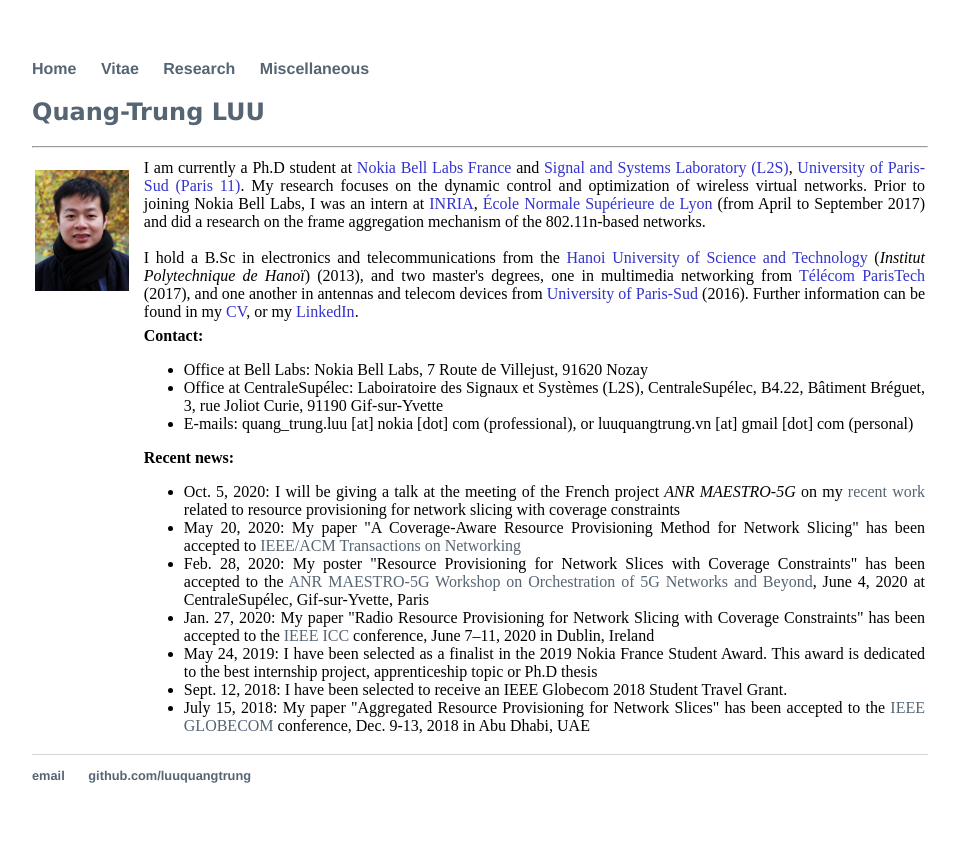
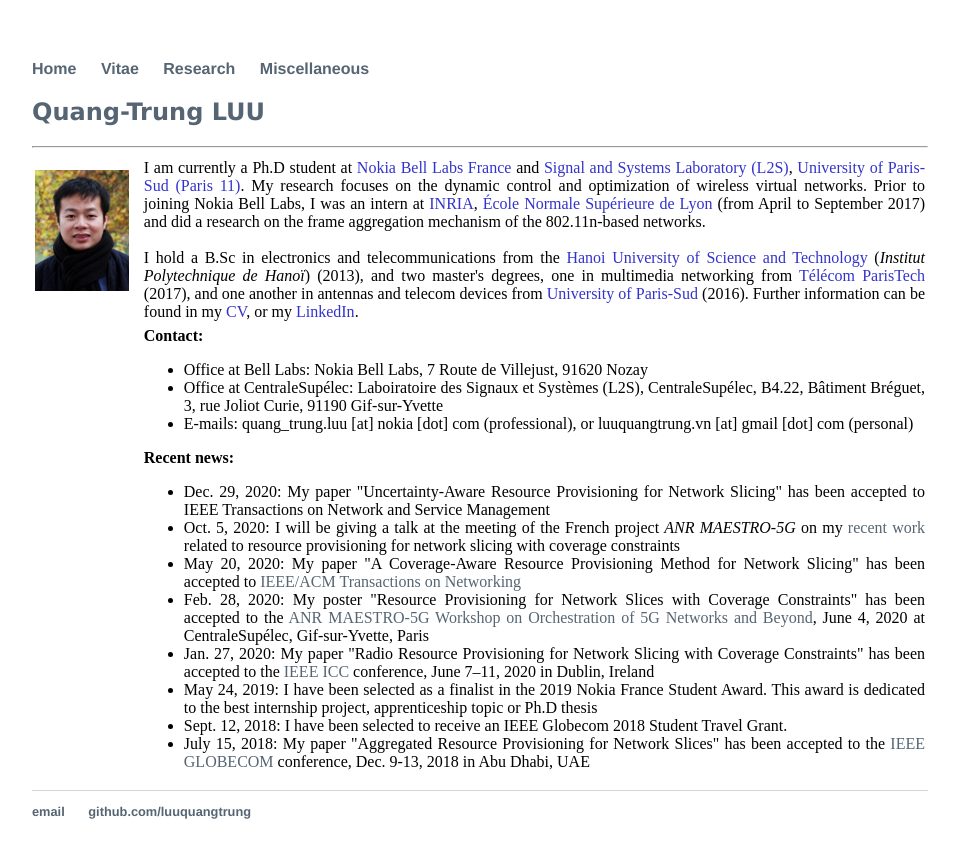
Before and after one commit to luuquangtrung/luuquangtrung.github.io_v1, a Jekyll site: the page built from index.html, in a window 1280 px wide. Shown: the top 858 px of the page, without its empty margins (160-1119 px from the left). Built offline with Jekyll 4.4.1, drawn with Linux system fonts in a browser that asks for light colours.

Commit message:
update main index

```diff
--- a/index.html
+++ b/index.html
@@ -49,6 +49,7 @@ title: Quang-Trung Luu
 
 			<b>Recent news:</b>
 			<ul>
+				<li> Dec. 29, 2020: My paper "Uncertainty-Aware Resource Provisioning for Network Slicing" has been accepted to IEEE Transactions on Network and Service Management</li>
 				<li> Oct. 5, 2020: I will be giving a talk at the meeting of the French project <em>ANR MAESTRO-5G</em> on my <a href="https://ieeexplore.ieee.org/document/9187556/">recent work</a> related to resource provisioning for network slicing with coverage constraints </li>
 				<li> May 20, 2020: My paper "A Coverage-Aware Resource Provisioning Method for Network Slicing" has been accepted to <a href="https://ieeexplore.ieee.org/document/9187556/">IEEE/ACM Transactions on Networking</a></li>
 				<li> Feb. 28, 2020: My poster "Resource Provisioning for Network Slices with Coverage Constraints" has been accepted to the <a href="https://orch5g.roc.cnam.fr/">ANR MAESTRO-5G Workshop on Orchestration of 5G Networks and Beyond</a>, June 4, 2020 at CentraleSupélec, Gif-sur-Yvette, Paris </li>
```
